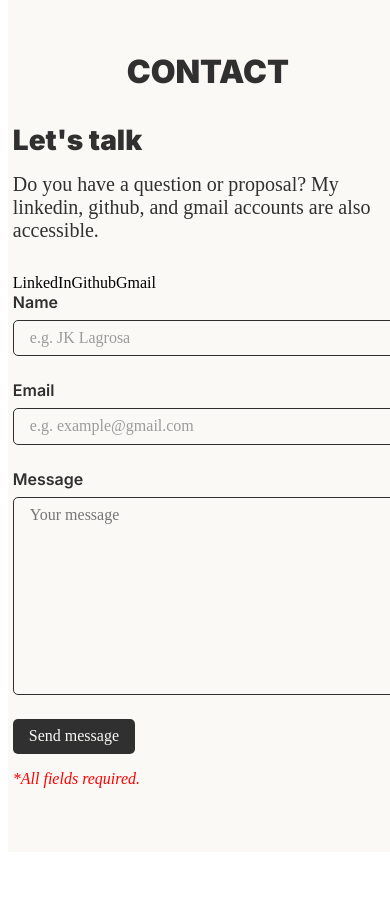
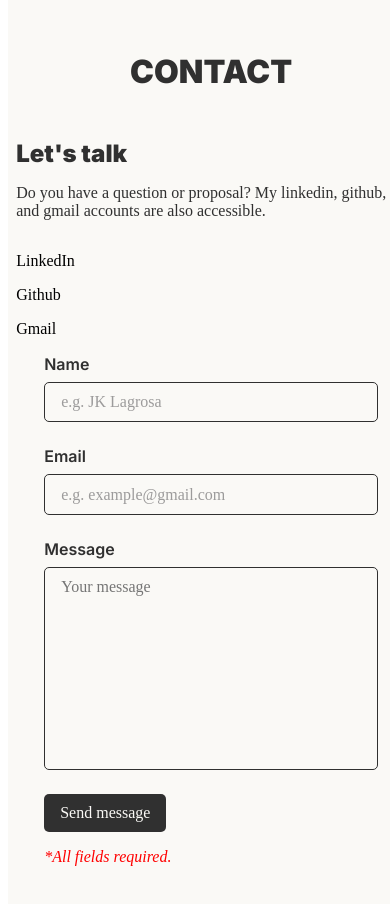
Before and after one commit to jklagrosa/JK-Lagrosa, a Next.js app: page / in a window 390 px wide. Shown: the part 3800-4704 px from the top of the page. Before the commit the page ends 4660 px from the top, so only its background shows below. Built offline with nearby package versions, Linux system fonts and the light colour scheme.

Commit message:
Added: media queries to the contact page

```diff
--- a/components/Contact.js
+++ b/components/Contact.js
@@ -9,7 +9,12 @@ const Contact = () => {
           <h3 className={styles._h3_title}>Contact</h3>
 
           <Row className="gx-3 gy-4 mx-auto">
-            <Col xs={12} lg={6} className="order-2 order-lg-1">
+            <Col
+              xs={12}
+              lg={6}
+              className="order-2 order-lg-1"
+              id={styles._contact_column_wrapper_}
+            >
               <h5 className={styles._contact_h5_tag_}>Let&apos;s talk</h5>
               <p className={styles._contact_paragraph_}>
                 Do you have a question or proposal? My linkedin, github, and
@@ -21,7 +26,12 @@ const Contact = () => {
               <a className={styles._contact_links_tag_}>Gmail</a>
             </Col>
             {/* ### */}
-            <Col xs={12} lg={6} className="order-1 order-lg-2">
+            <Col
+              xs={12}
+              lg={6}
+              className="order-1 order-lg-2"
+              id={styles._contact_column_wrapper_}
+            >
               <form>
                 <label>Name</label>
                 <input
--- a/styles/COMPONENT.module.scss
+++ b/styles/COMPONENT.module.scss
@@ -2125,7 +2125,7 @@
 
 
     @media only screen and (max-width: 425px){
-        padding: 4rem 0.3rem;
+        padding: 4rem 0.512rem;
     }
 
 
@@ -2237,18 +2237,35 @@
 
 
 
-        // @media only screen and (max-width: 991px){
-        //    width: 100%;
-        // }
-
-        // @media only screen and (max-width: 600px){
-        //     font-size: 0.85rem;
-        // }
-
-        // @media only screen and (max-width: 425px){
-        //     font-size: 0.8rem;
-        // }
-    }
+        @media only screen and (max-width: 991px){
+           font-size: 1.1rem;
+        }
+
+        @media only screen and (max-width: 680px){
+            font-size: 1rem;
+        }
+
+
+    }
+
+
+
+
+
+    // COL WRAPPER
+        #_contact_column_wrapper_{
+
+
+        @media only screen and (max-width: 991px){
+            display: grid;
+            place-content: center;
+        }
+
+
+        }
+    // END
+
+
 
 
 
@@ -2257,6 +2274,24 @@
 
 
     ._contact_links_tag_{
+        cursor: pointer;
+        margin-right: 1.25rem;
+        font-size: 1.25rem;
+
+
+        @media only screen and (max-width: 991px){
+            display: inline-block;
+            margin-bottom: 1rem;
+        }
+
+
+        @media only screen and (max-width: 991px){
+            font-size: 1.1rem;
+         }
+
+         @media only screen and (max-width: 680px){
+             font-size: 1rem;
+         }
 
     }
 
@@ -2278,6 +2313,13 @@
         font-size: 1.75rem;
         font-family: $HEADER_FONT;
         margin-bottom: 1rem;
+
+
+        @media only screen and (max-width: 991px){
+            margin-top: 1rem;
+            font-size: 1.5rem;
+        }
+
     }
 
 
@@ -2294,14 +2336,26 @@
         input, textarea{
             max-width: 450px;
             width: 100%;
-        }
-
-
-
-
-
-
-
+
+
+            @media only screen and (max-width: 1199px) {
+                max-width: 400px;
+             }
+
+
+             @media only screen and (max-width: 991px){
+               width: 700px;
+             }
+
+             @media only screen and (max-width: 510px){
+                width: 300px;
+             }
+
+             @media only screen and (max-width: 380px){
+                width: 250px;
+             }
+
+        }
 
 
         label{
@@ -2310,11 +2364,17 @@
             font-weight: 500;
             color: $BLACK;
             font-family: $HEADER_FONT;
+
+
+
+
+
         }
         input{
             margin-bottom: 1.5rem;
             border: 1px solid $BLACK;
-            padding: 0.512rem 1rem;
+            padding: 0.64rem 1rem;
+
             font-size: 1rem;
             color: $BLACK;
             border-radius: 5px;
@@ -2326,12 +2386,14 @@
                 color: $H_GRAY;
             }
 
+
+
         }
 
         textarea{
             margin-bottom: 1.5rem;
             border: 1px solid $BLACK;
-            padding: 0.512rem 1rem;
+            padding: 0.64rem 1rem;
             font-size: 1rem;
             color: $BLACK;
             border-radius: 5px;
@@ -2341,7 +2403,7 @@
             margin-bottom: 1rem;
             background-color: $BLACK;
             color: $WHITE;
-            padding: 0.512rem 1rem;
+            padding: 0.64rem 1rem;
             border-radius: 5px;
             transition: all 0.2s ease-in-out;
 
```
